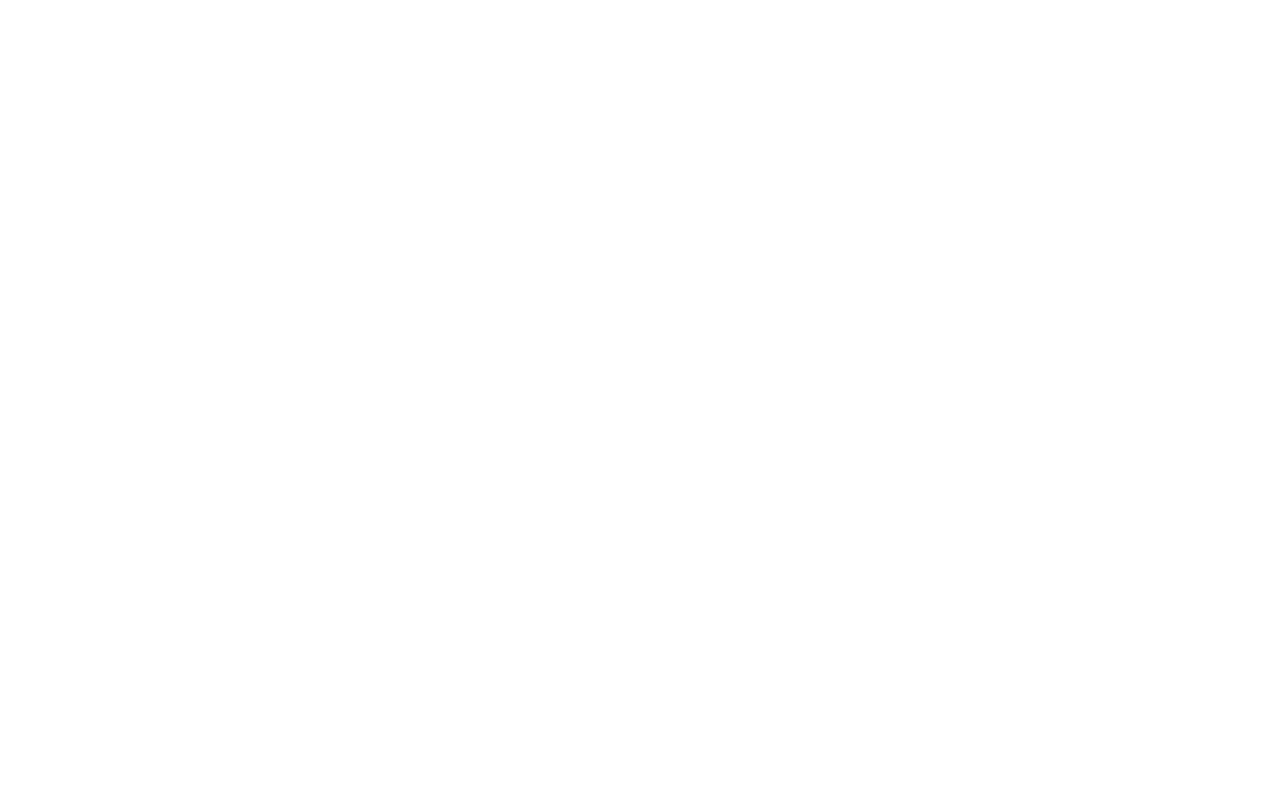
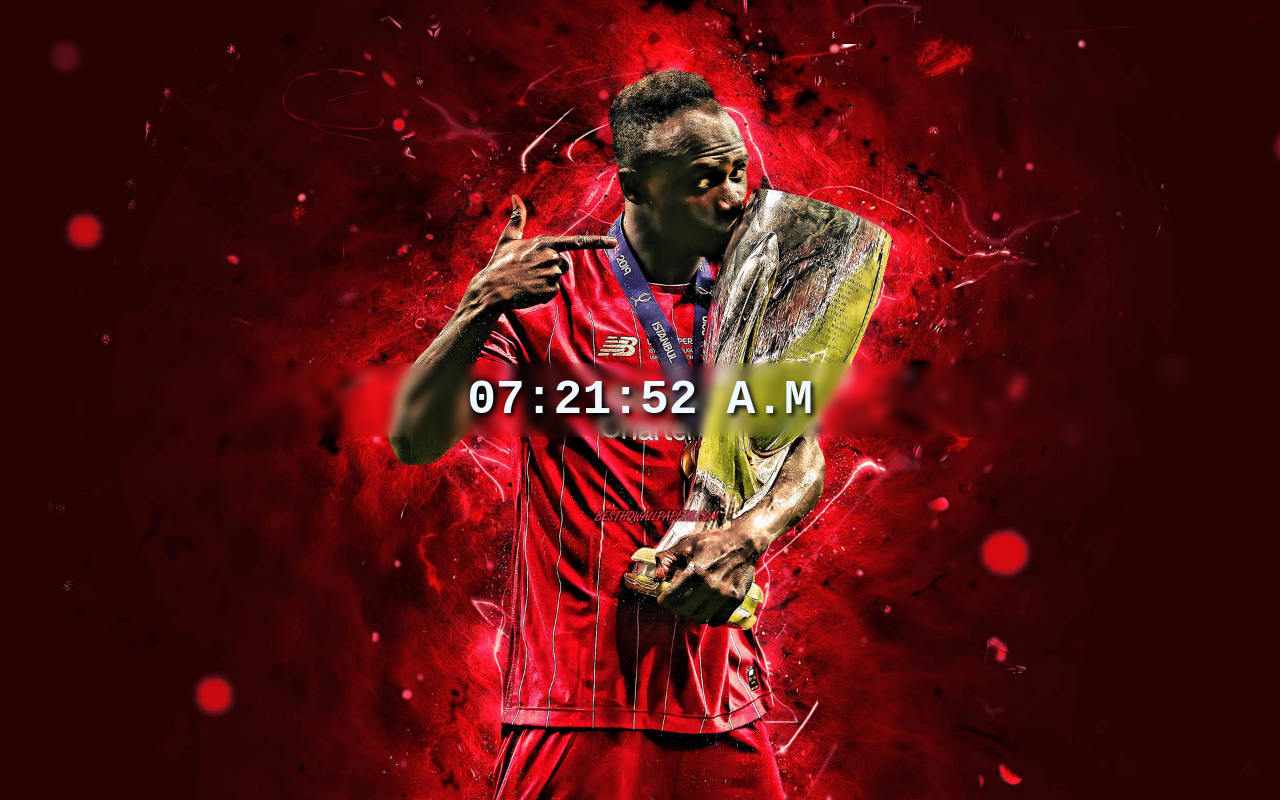
Before and after one commit to amirhoprogrammer/my-react-bro, a React (Vite) app: page /project1 in a window 1280 px wide. Built offline with nearby package versions, Linux system fonts and the light colour scheme.

Commit message:
make and add project 1

```diff
--- a/src/App.jsx
+++ b/src/App.jsx
@@ -20,7 +20,7 @@
 import Lists from "./Lists/Lists.jsx";
 import { Link, Navigate, Route, Routes } from "react-router-dom";
 import Home from "./Home.jsx";
-import DigitalClock from "./DigitalClock.jsx";
+import DigitalClock from "./Project1/DigitalClock.jsx";
 function App() {
   return (
     <Routes>
--- a/src/DigitalClock.jsx
+++ /dev/null
@@ -1,3 +0,0 @@
-import React, { useState, useEffect } from "react";
-function DigitalClock() {}
-export default DigitalClock;
--- /dev/null
+++ b/src/Project1/DigitalClock.jsx
@@ -0,0 +1,32 @@
+import React, { useState, useEffect } from "react";
+import "./project1.css";
+function DigitalClock() {
+  const [time, setTime] = useState(new Date());
+  useEffect(() => {
+    const intervalId = setInterval(() => {
+      setTime(new Date());
+    }, 1000);
+    return () => {
+      clearInterval(intervalId);
+    };
+  }, []);
+  function formatTime() {
+    let hours = time.getHours();
+    const minutes = time.getMinutes();
+    const seconds = time.getSeconds();
+    const merdiem = hours > 12 ? "P.M" : "A.M";
+    hours = hours % 12;
+    return `${padZero(hours)}:${padZero(minutes)}:${padZero(seconds)} ${padZero(merdiem)}`;
+  }
+  function padZero(number) {
+    return (number < 10 ? "0" : "") + number;
+  }
+  return (
+    <div className="clock_container">
+      <div className="clock">
+        <span>{formatTime()}</span>
+      </div>
+    </div>
+  );
+}
+export default DigitalClock;
--- /dev/null
+++ b/src/Project1/project1.css
@@ -0,0 +1,28 @@
+body {
+  background-image: url(../assets/sadio-championship.jpg);
+  background-position: center;
+  background-repeat: no-repeat;
+  background-size: cover;
+  background-attachment: fixed;
+  margin: 0;
+  /* Optional */
+  display: flex;
+  justify-content: center;
+  min-height: 100vh;
+  align-items: center;
+}
+
+.clock_container {
+  /*like glass*/
+  backdrop-filter: blur(5px);
+  width: 100vw;
+  padding: 10px 0;
+}
+.clock {
+  color: aliceblue;
+  font-size: 3rem;
+  font-weight: bold;
+  font-family: monospace;
+  text-align: center;
+  text-shadow: 3px 3px 5px black;
+}
```
